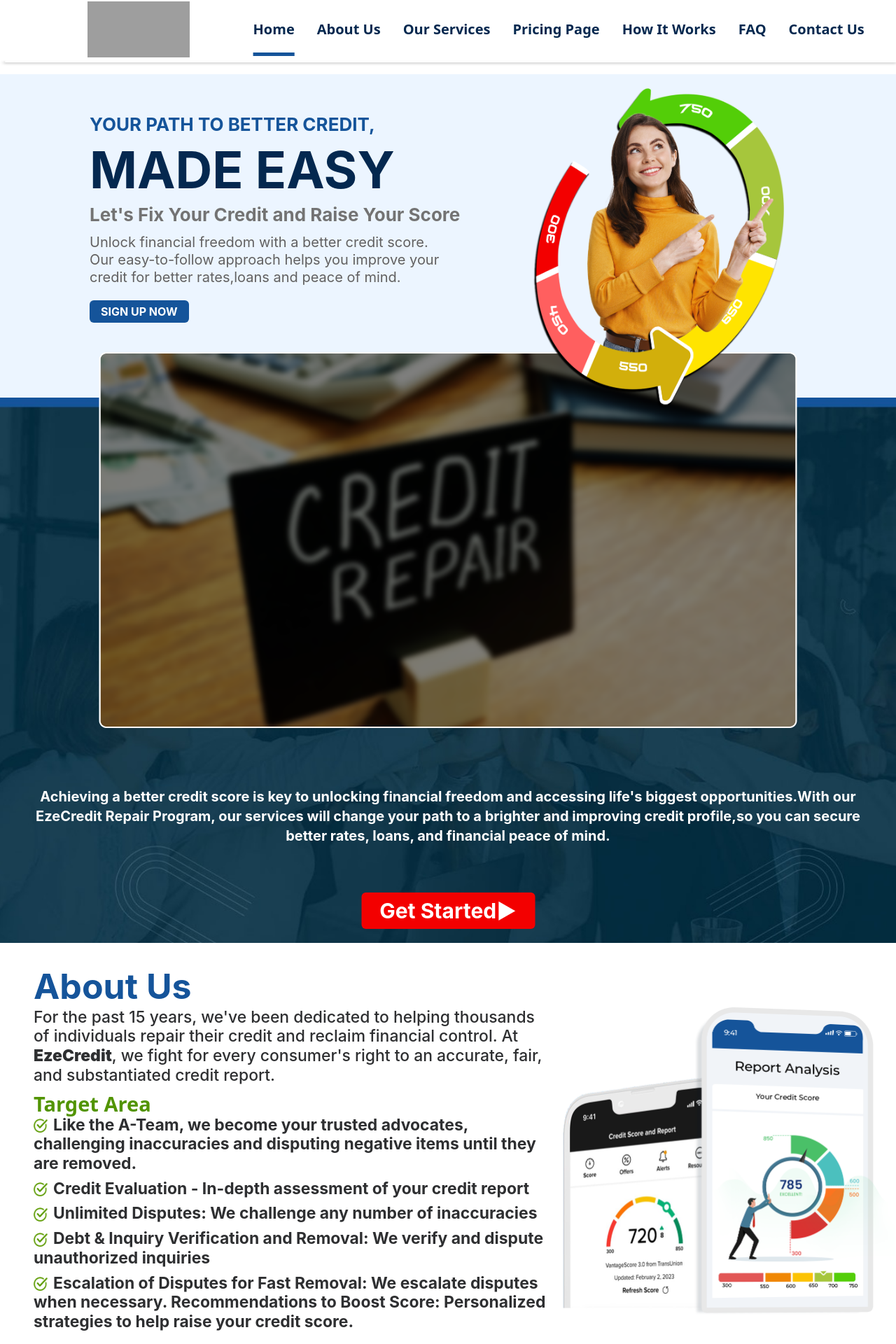
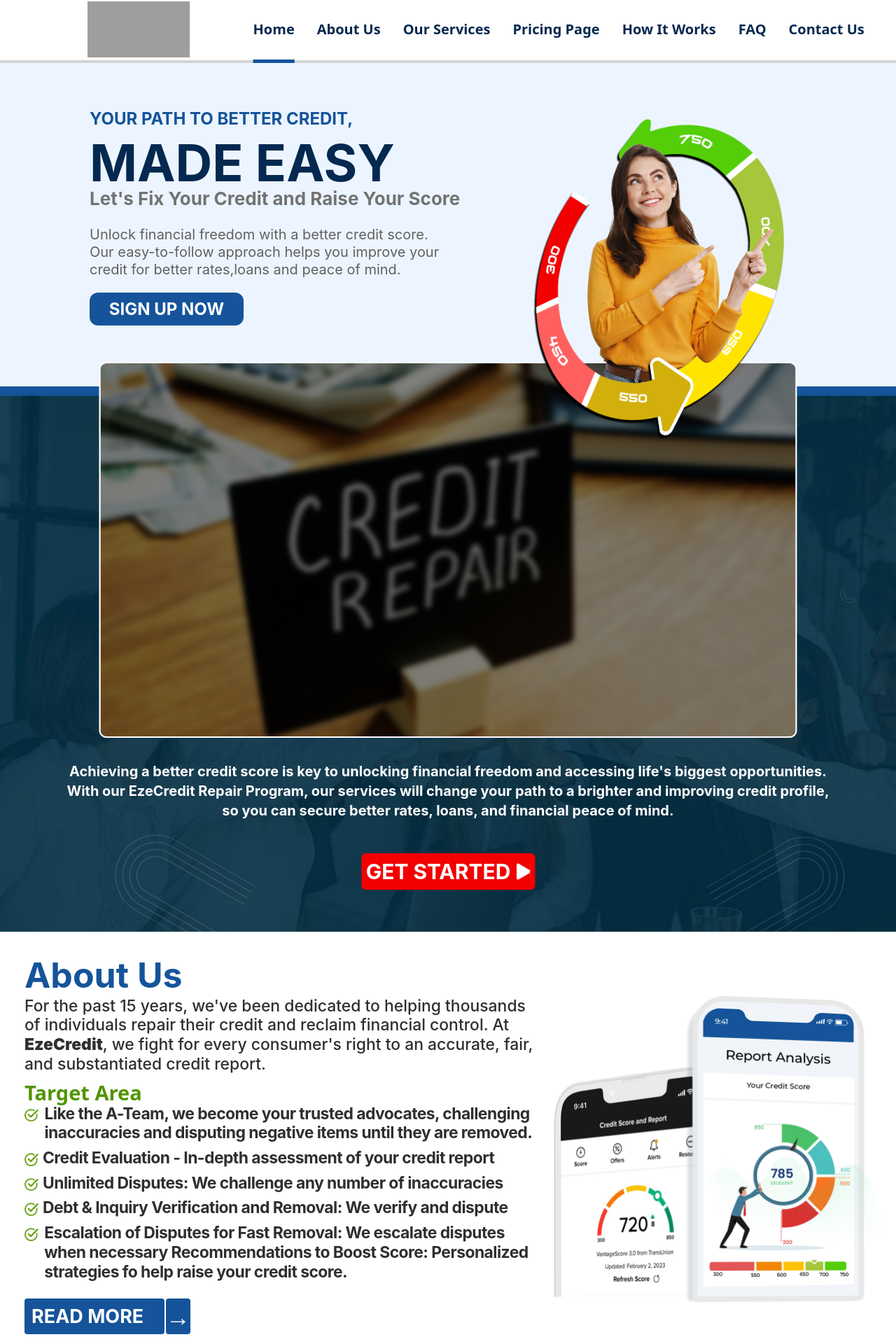
Before and after one commit to Nitin6404/ez-credit-repair, a React (Vite) app: page / in a window 1280 px wide. Shown: the part 62-1982 px from the top of the page at 70% size. Built offline with nearby package versions, Linux system fonts and the light colour scheme; grey boxes are pictures that could not be loaded.

Commit message:
About us is completed

```diff
--- a/src/components/common/MainNav.jsx
+++ b/src/components/common/MainNav.jsx
@@ -1,13 +1,12 @@
 import { NavLink } from "react-router-dom";
 import logo from "../asset/672-6724074_transparent-tm-logo-png-logo-trademark-symbol-png.png";
-import credit0 from '../asset/whitebar.png';
 // import navlink from "../asset/nav-link.svg";
 
 export function MainNav() {
   // Helper function for active class styling
   const getLinkClass = ({ isActive }) =>
     isActive
-      ? "text-[#04284F] underline font-bold decoration-[5px] decoration-[#15549A] underline-offset-[26px]"
+      ? "text-[#04284F] underline font-bold decoration-[5px] decoration-[#15549A] underline-offset-[36px] z-10"
       : "text-[#04284F]";
 
   return (
@@ -47,11 +46,8 @@ export function MainNav() {
             Contact Us
           </NavLink>
         </div>
-
       </nav>
-    <div className="w-full">
-        <img src= {credit0} alt="whitebar" className="w-[1447px] h-[20px]" />
-      </div>
+      <div className="relative w-full h-1 bg-[#D2D3D4]"></div>
     </div>
   );
 }
--- a/src/components/landing/Home.jsx
+++ b/src/components/landing/Home.jsx
@@ -18,22 +18,23 @@ import chingchong from "../asset/chingchong.png";
 import creditrepairing from "../asset/creditrapiring.jpg";
 import layer from "../asset/Layer 1002 copy.png";
 import about from "../asset/about.png";
-import tick from '../asset/whatwedotick.png';
+import tick from "../asset/whatwedotick.png";
+import pauseIcon from "../asset/pauseIcon.svg";
 export function Home() {
   return (
     <>
       <div className="bg-[#ECF5FF] flex  w-full h-[462px]">
-        <div className="pt-14 pl-32">
-          <h1 className="text-[#15549A] font-bold font-inter mb-1 text-[26px] leading-[32px]">
+        <div className="pt-16 pl-32 ">
+          <h1 className="text-[#15549A] font-bold font-inter mb-1 text-2xl leading-[32px]">
             YOUR PATH TO BETTER CREDIT,
           </h1>
-          <h1 className="text-[#04284F] font-inter text-[73px] leading-[89px] font-bold mb-1">
+          <p className="text-[#04284F] font-inter text-start text-[73px] pt-2 leading-[70px] font-bold">
             MADE EASY
-          </h1>
+          </p>
           <p className="text-[#737373] text-[26px] leading-[31px] mb-3 font-inter font-bold">
             Let's Fix Your Credit and Raise Your Score
           </p>
-          <p className="text-[#626161] font-[400px] font-inter text-[20px] leading-[25px] ">
+          <p className="text-[#626161] font-[400px] font-inter text-[20px] leading-[25px] pt-3">
             Unlock financial freedom with a better credit score.
           </p>
           <p className="text-[#626161] font-[400px] font-inter text-[20px] leading-[25px] ">
@@ -43,11 +44,11 @@ export function Home() {
           <p className="text-[#626161] mb-5 font-[400px] font-inter text-[20px] leading-[25px] ">
             credit for better rates,loans and peace of mind.
           </p>
-          <button className="bg-[#15549A] font-inter font-bold  text-white px-4 py-1 rounded-md">
+          <button className="w-[220px] h-[47px] bg-[#15549A] font-inter font-bold text-2xl text-white px-4 py-1 rounded-xl">
             SIGN UP NOW
           </button>
         </div>
-        <div className=" w-[398px] h-[509px] z-10 right-[140px] absolute p-[20px]">
+        <div className=" w-[398px] h-[509px] z-10 right-[140px] absolute pt-20 pl-5 px-[20px]">
           <img
             src={credit11}
             alt="Eze Credit Repair Logo"
@@ -62,7 +63,7 @@ export function Home() {
           className="object-cover w-full h-full"
           alt=""
         />
-        <div className="w-[997px] h-[530px] rounded-md absolute top-[200px]  border-white left-1/2 transform -translate-x-1/2 -translate-y-1/2">
+        <div className="w-[997px] h-[530px] rounded-md absolute top-[230px] border-white left-1/2 transform -translate-x-1/2 -translate-y-1/2">
           <img
             src={credit10}
             alt="Eze Credit Repair Logo"
@@ -70,20 +71,30 @@ export function Home() {
           />
         </div>
         <div className="absolute text-center left-1/2 transform -translate-x-1/2  bottom-5">
-          <p className="text-white w-[1233px] h-[81.34px] font-inter text-xl font-bold mb-[70px]">
+          <div className="text-white w-[1233px] h-[81.34px] font-inter text-xl font-bold mb-[50px]">
+            <p>
               Achieving a better credit score is key to unlocking financial
-            freedom and accessing life's biggest opportunities.With our
-            EzeCredit Repair Program, our services will change your path to a
-            brighter and improving credit profile,so you can secure better
-            rates, loans, and financial peace of mind.
+              freedom and accessing life's biggest opportunities.
             </p>
-          <button className="bg-[#F30000] font-bold font-inter text-3xl text-white px-4 py-1 rounded-md w-[248px] h-[52px]">
-            Get Started▶
+            <p>
+              With our EzeCredit Repair Program, our services will change your
+              path to a brighter and improving credit profile,
+            </p>
+            <p>
+              so you can secure better rates, loans, and financial peace of
+              mind.
+            </p>
+          </div>
+          <button className="mb-10 bg-[#F30000] font-bold font-inter text-3xl text-white px-1 py-1 rounded-md w-[248px] h-[52px] ">
+            <div className="flex justify-center gap-2">
+              <p>GET STARTED </p>
+              <img src={pauseIcon} alt="pause-icon" />
+            </div>
           </button>
         </div>
       </div>
       {/* About us section */}
-      <div className="flex flex-col md:flex-row items-start py-8 px-12 font-sans">
+      <div className="flex flex-col justify-center md:flex-row items-start py-8 pl-20 pr-14 font-sans">
         {/* Text Content */}
         <div className="flex-1 ">
           <h1 className="text-[50.04px] leading-[60.57px] font-bold text-[#15549A] font-inter">
@@ -99,62 +110,74 @@ export function Home() {
           <h2 className="text-[29px] leading-[35px] font-bold text-[#529400] font-Montserrat mt-2">
             Target Area
           </h2>
-          <ul className="list-none pl-0 text-[22.91px] leading-[27.73px] text-[#2E2F31] font-inter font-bold w-[736px] space-y-2">
+          <ul className="list-none pl-0 text-[22.91px] tracking-tight leading-[27.73px] text-[#2E2F31] font-inter font-bold w-[736px] space-y-2">
             <li>
-              <img
-                src={layer}
-                alt="Layer Icon"
-                className="inline-block w-[20px] h-[20px] mr-2"
-              />
+              <div className="flex h-full w-full">
+                <div className="w-14 pt-1.5">
+                  <img height={20} width={20} src={layer} alt="Layer Icon" />
+                </div>
+                <p>
                   Like the A-Team, we become your trusted advocates, challenging
-              inaccuracies and disputing negative items until they are removed.
+                  inaccuracies and disputing negative items until they are
+                  removed.
+                </p>
+              </div>
             </li>
             <li>
-              <img
-                src={layer}
-                alt="Layer Icon"
-                className="inline-block w-[20px] h-[20px] mr-2"
-              />
+              <div className="flex h-full w-full">
+                <div className="pt-1.5 mr-1.5">
+                  <img height={20} width={20} src={layer} alt="Layer Icon" />
+                </div>
+                <p>
                   Credit Evaluation - In-depth assessment of your credit report
+                </p>
+              </div>
             </li>
             <li>
-              <img
-                src={layer}
-                alt="Layer Icon"
-                className="inline-block w-[20px] h-[20px] mr-2"
-              />
+              <div className="flex h-full w-full">
+                <div className="pt-1.5 mr-1.5">
+                  <img height={20} width={20} src={layer} alt="Layer Icon" />
+                </div>
+                <p>
                   Unlimited Disputes: We challenge any number of inaccuracies
+                </p>
+              </div>
             </li>
             <li>
-              <img
-                src={layer}
-                alt="Layer Icon"
-                className="inline-block w-[20px] h-[20px] mr-2"
-              />
+              <div className="flex h-full w-full">
+                <div className="pt-1.5 mr-1.5">
+                  <img height={20} width={20} src={layer} alt="Layer Icon" />
+                </div>
+                <p>
                   Debt & Inquiry Verification and Removal: We verify and dispute
-              unauthorized inquiries
+                </p>
+              </div>
             </li>
             <li>
-              <img
-                src={layer}
-                alt="Layer Icon"
-                className="inline-block w-[20px] h-[20px] mr-2"
-              />
-              Escalation of Disputes for Fast Removal: We escalate disputes when
-              necessary. Recommendations to Boost Score: Personalized strategies
-              to help raise your credit score.
+              <div className="flex h-full w-full">
+                <div className="w-14 pt-1.5 mr-1.5">
+                  <img height={20} width={20} src={layer} alt="Layer Icon" />
+                </div>
+                <p>
+                  Escalation of Disputes for Fast Removal: We escalate disputes
+                  when necessary Recommendations to Boost Score: Personalized
+                  strategies fo help raise your credit score.
+                </p>
+              </div>
             </li>
           </ul>
           <div className="flex">
             <button className="bg-[#15549A] font-inter font-bold text-[27px] leading-[32px] w-[200px] h-[51px] text-white rounded mt-6 p-[10px] flex items-center">
               READ MORE
             </button>
-          <span className=" ml-[2px] h-[51px] text-[35px] justify-center items-center mt-[24px] w-[35px] bg-[#15549A] rounded text-white">→</span>
+            <span className=" ml-[2px] h-[51px] text-[35px] justify-center items-center mt-[24px] w-[35px] bg-[#15549A] rounded text-white">
+              →
+            </span>
           </div>
         </div>
 
         {/* Image Placeholder */}
-        <div className="flex-1 flex justify-center items-center mt-[50px] md:pl-6">
+        <div className="flex-1 flex justify-end items-center mt-[50px] md:pl-6">
           <div className="w-[474px] h-[459px] flex justify-center items-center text-sm italic rounded-lg">
             <img
               src={credit9}
@@ -177,7 +200,7 @@ export function Home() {
 
             {/* Description */}
             <p className="text-[29px] leading-[35px] font-inter font-[400px]">
-              Empowering You to Seize New Opportunities, <br/>
+              Empowering You to Seize New Opportunities, <br />
               Because Everyone Deserves a Second Chance.
             </p>
             <p className="text-[#31FF01] font-inter font-[400] text-[29.16px] leading-[35.29px] italic">
@@ -205,16 +228,22 @@ export function Home() {
             {/* Benefits List */}
             <ul className="text-base space-y-3">
               <li className="flex items-center font-inter font-bold text-[22px] leading-[27px]">
-                <span className="text-green-400 mr-2 items-center "><img src= {tick} className="w-[40px] h-[50px]"/></span>
+                <span className="text-green-400 mr-2 items-center ">
+                  <img src={tick} className="w-[40px] h-[50px]" />
+                </span>
                 Strong credit score opens doors to financial freedom.
               </li>
               <li className="flex items-center font-inter font-bold text-[22px] leading-[27px]">
-                <span className="text-green-400 mr-2"><img src= {tick} className="w-[40px] h-[50px]"/></span>
+                <span className="text-green-400 mr-2">
+                  <img src={tick} className="w-[40px] h-[50px]" />
+                </span>
                 Easy path to better credit, to be ready for every opportunity
                 that comes your way.
               </li>
               <li className="flex items-center font-inter font-bold text-[22px] leading-[27px]">
-                <span className=" mr-2"><img src= {tick} className="w-[40px] h-[50px]"/></span>
+                <span className=" mr-2">
+                  <img src={tick} className="w-[40px] h-[50px]" />
+                </span>
                 Fast track repair and boost your score by 50-100 points* within
                 30 to 60 days.
               </li>
@@ -222,7 +251,9 @@ export function Home() {
 
             {/* Get Started Button */}
             <button className="bg-[#46CC02] text-white font-semibold  rounded w-[244px] h-[52px]">
-             <span  className="font-inter font-bold text-[27px] leading-[32px]" >GET STARTED▶</span>
+              <span className="font-inter font-bold text-[27px] leading-[32px]">
+                GET STARTED▶
+              </span>
             </button>
           </div>
 
@@ -241,7 +272,9 @@ export function Home() {
             {/* Text beside the Basketball Image */}
             <p className="font-inter font-[400px] text-[26.36px] leading-[31.9px] md:text-left mt-[30px]">
               Don’t Let Your Credit Block Opportunities <br />
-              <p className="font-inter font-[400px] text-[26.36px] leading-[31.9px] ml-[30px]">Start Building a Better Score Today!</p>
+              <p className="font-inter font-[400px] text-[26.36px] leading-[31.9px] ml-[30px]">
+                Start Building a Better Score Today!
+              </p>
             </p>
           </div>
         </div>
@@ -269,7 +302,11 @@ export function Home() {
           {/* Credit Repair Section */}
           <div className="space-y-8">
             <h2 className="text-[#15549A] text-[25px] leading-[30px] font-bold font-inter">
-              Credit Repair:<span className="font-inter font-bold text-[20px] leading-[25px]"> What It Is, How It Works, Related...</span>
+              Credit Repair:
+              <span className="font-inter font-bold text-[20px] leading-[25px]">
+                {" "}
+                What It Is, How It Works, Related...
+              </span>
             </h2>
 
             {/* Credit Repair Card 1 */}
@@ -288,7 +325,11 @@ export function Home() {
 
             {/* Credit Repair Card 2 */}
             <h2 className="text-[#15549A]  text-[25px] leading-[30px] font-bold font-inter ">
-              Credit Repair: <span className="font-inter font-bold text-[20px] leading-[25px]"> How Credit Repair Works </span>
+              Credit Repair:{" "}
+              <span className="font-inter font-bold text-[20px] leading-[25px]">
+                {" "}
+                How Credit Repair Works{" "}
+              </span>
             </h2>
             <div className="relative bg-white rounded-lg overflow-hidden w-[540px] h-[191px]">
               <img
@@ -579,7 +620,7 @@ function Program() {
 function Contactform() {
   return (
     <div>
-      <div className =" text-white p-2 flex items-center h-[100px] mt-[150px]">
+      <div className=" text-white p-2 flex items-center h-[100px] mt-[150px]">
         <div className="flex justify-center mt-[-900px] px-4 py-6 w-[533px]  h-[636 px] mx-auto mb-[70px] ml-[700px]">
           {/* <div
           className="flex justify-center mt-[-900px] px-4 py-6 w-[500px] h-[550px] mx-auto mb-[70px] ml-[700px] bg-cover bg-center rounded-lg"
```
Also changed, not shown: src/components/asset/pauseIcon.svg (added). Lines whose indentation alone changed are shown as unchanged.
